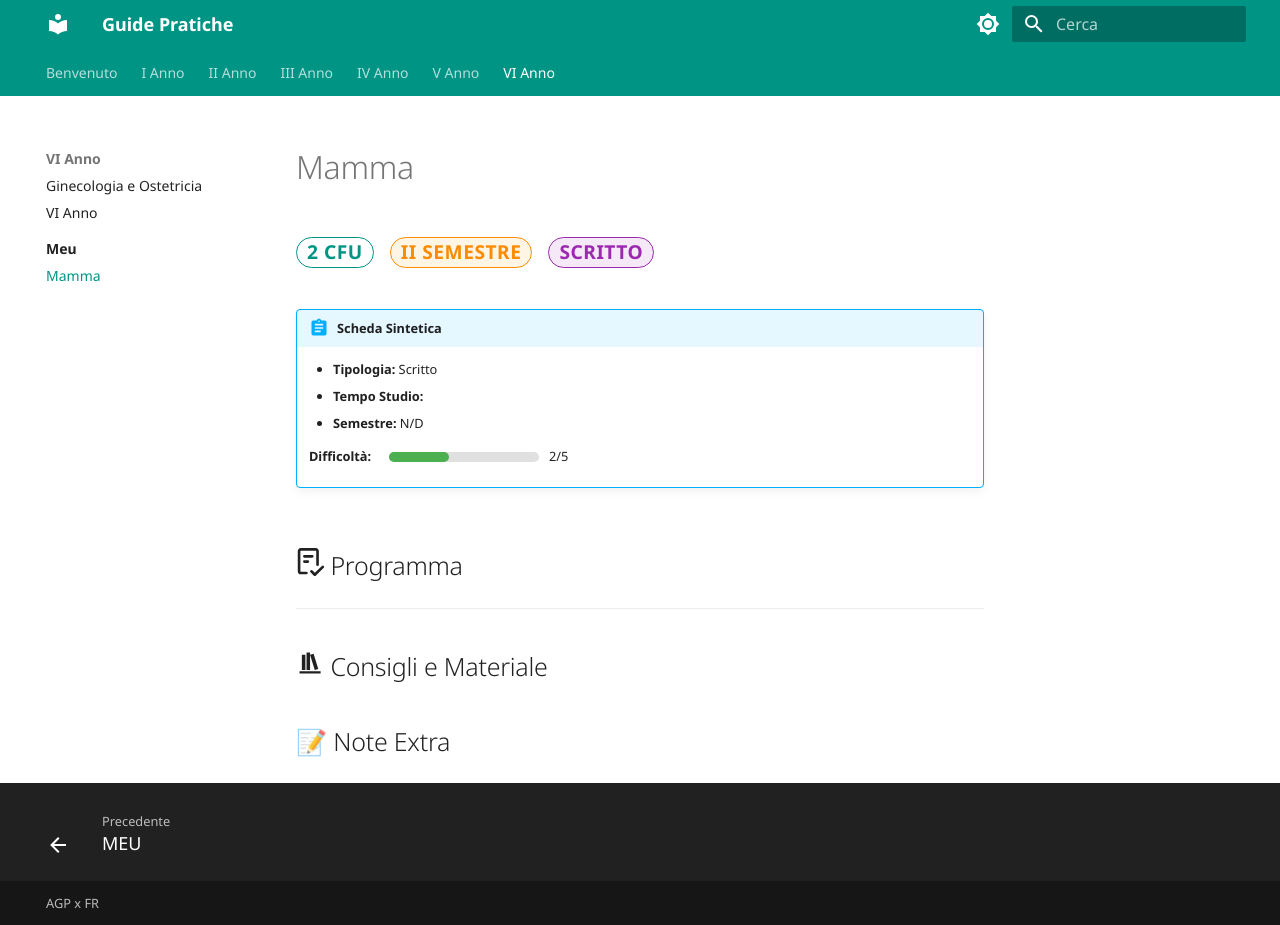
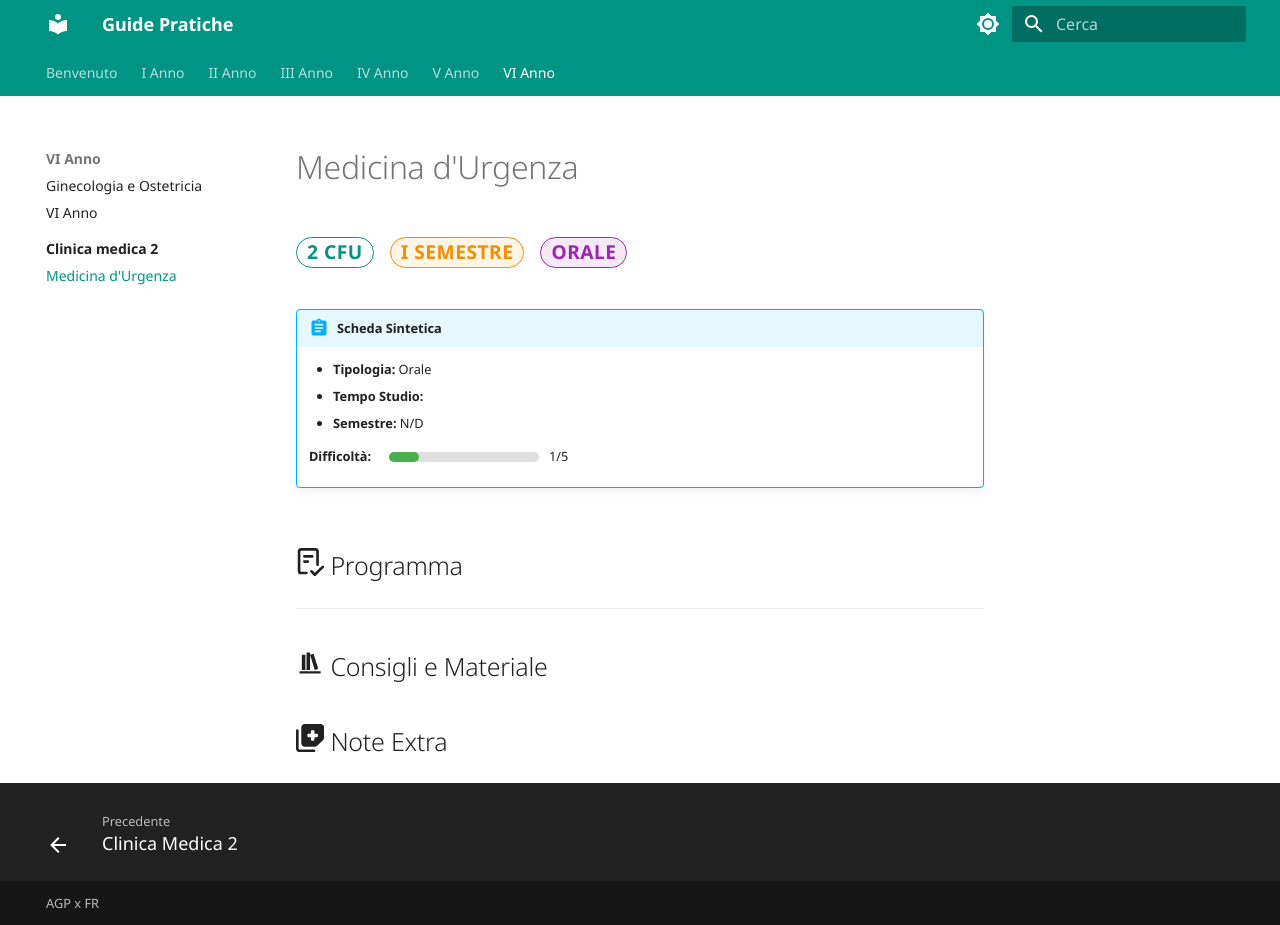
Before and after one commit to aleprevitera/guide, an MkDocs documentation site: the page built from docs/VI_Anno/clinica-medica-2/medicina-d-urgenza.md, in a window 1280 px wide and 925 px high. Built offline with MkDocs 1.6.1 and Material for MkDocs 9.7.7, drawn with Linux system fonts in a browser that asks for light colours.

Commit message:
Minimal changes

```diff
--- a/docs/VI_Anno/meu/index.md
+++ b/docs/VI_Anno/clinica-medica-2/index.md
@@ -1,5 +1,5 @@
 ---
-title: "MEU"
+title: "Clinica Medica 2"
 type: "scheda_integrato"
 ---
 
--- a/docs/VI_Anno/meu/mamma.md
+++ b/docs/VI_Anno/clinica-medica-2/medicina-d-urgenza.md
@@ -1,14 +1,14 @@
 ---
-integrated_exam: MEU
-title: Mamma
+integrated_exam: Clinica Medica 2
+title: Medicina d'Urgenza
 cfu: '2'
-semestre: II
+semestre: I
 type: scheda_esame
 link_sbobine: ''
 link_whatsapp: ''
 study_time: ''
-difficulty: '2'
-exam_type: Scritto
+difficulty: '1'
+exam_type: Orale
 exam_details: ''
 program: ''
 material_tips: ''
--- a/hooks.py
+++ b/hooks.py
@@ -259,4 +259,4 @@ def on_page_markdown(markdown, page, config, files):
             header += f"| **{nome}** | {contatto} | {style} |\n"
         header += "\n---\n"
 
-    return header + "\n## 📝 Note Extra\n" + markdown
+    return header + "\n## :fontawesome-solid-notes-medical: Note Extra\n" + markdown
```
